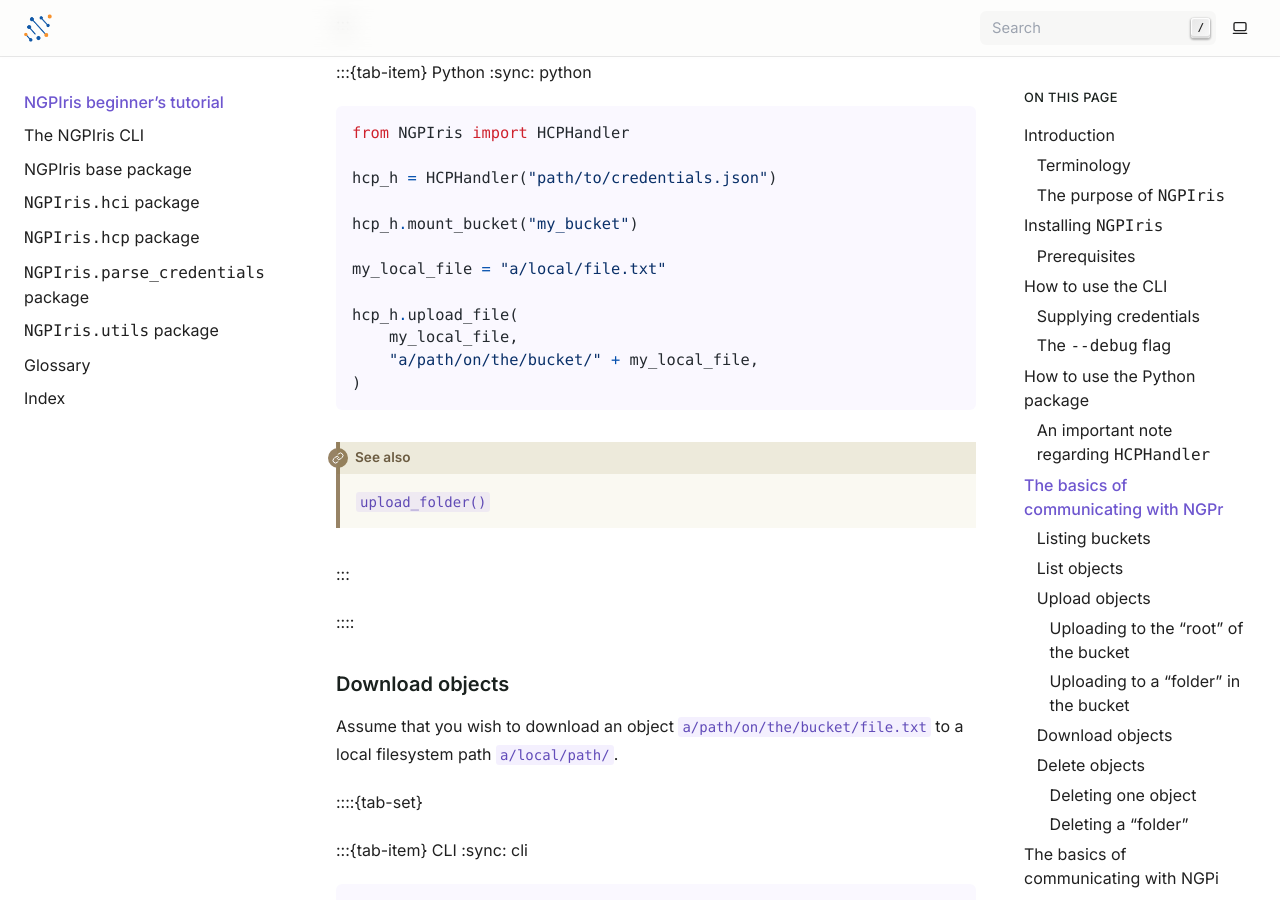
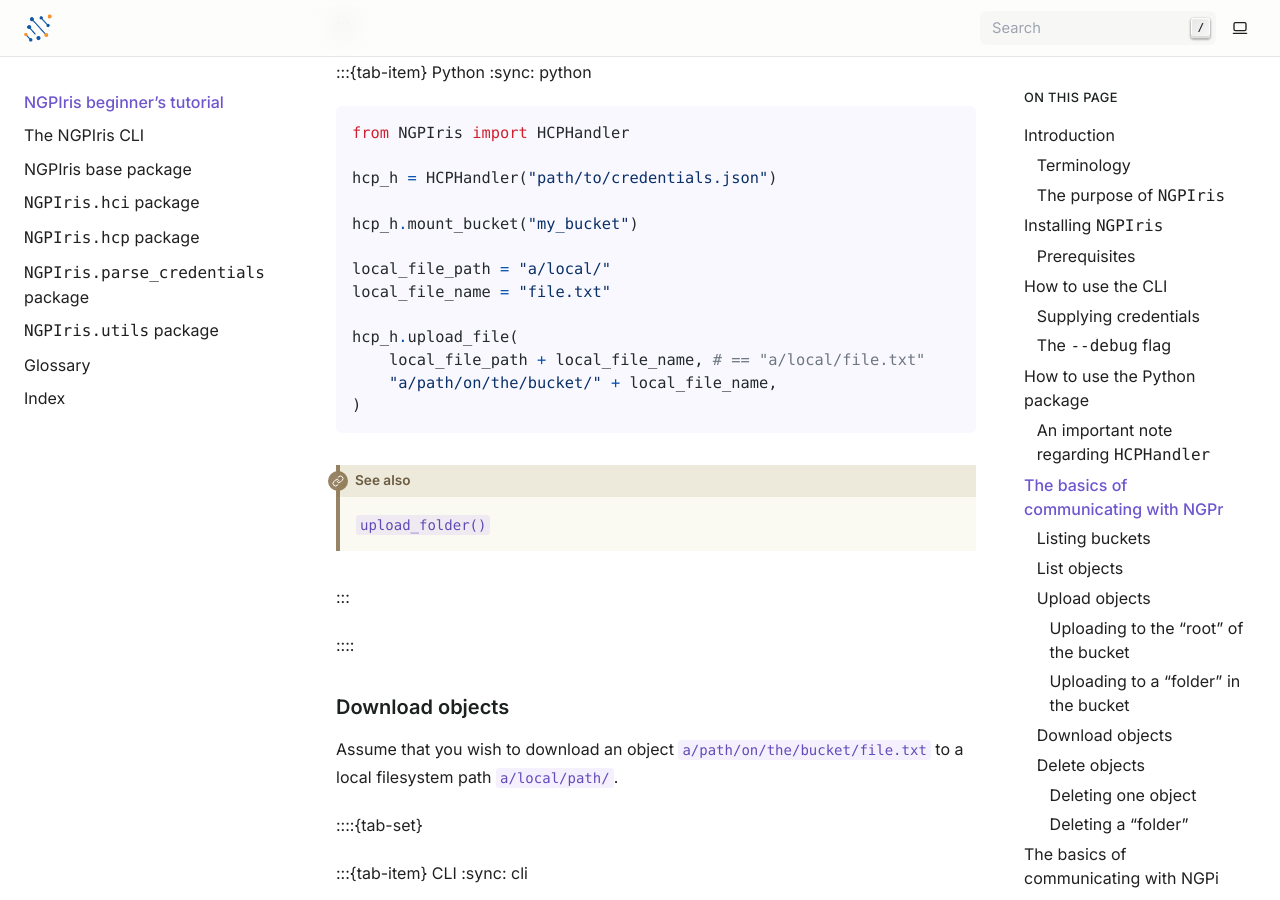
Before and after one commit to genomic-medicine-sweden/NGPIris, a Sphinx documentation site: the page built from docs/NGPIris_tutorial.md, in a window 1280 px wide and 900 px high, scrolled down 10113 px. Built offline with Sphinx 7.4.7, drawn with Linux system fonts in a browser that asks for light colours.

Commit message:
Update NGPIris_tutorial.md

````diff
--- a/docs/NGPIris_tutorial.md
+++ b/docs/NGPIris_tutorial.md
@@ -366,11 +366,12 @@ hcp_h = HCPHandler("path/to/credentials.json")
 
 hcp_h.mount_bucket("my_bucket")
 
-my_local_file = "a/local/file.txt"
+local_file_path = "a/local/"
+local_file_name = "file.txt"
 
 hcp_h.upload_file(
-    my_local_file,
-    "a/path/on/the/bucket/" + my_local_file,
+    local_file_path + local_file_name, # == "a/local/file.txt"
+    "a/path/on/the/bucket/" + local_file_name,
 )
 ```
 
````
